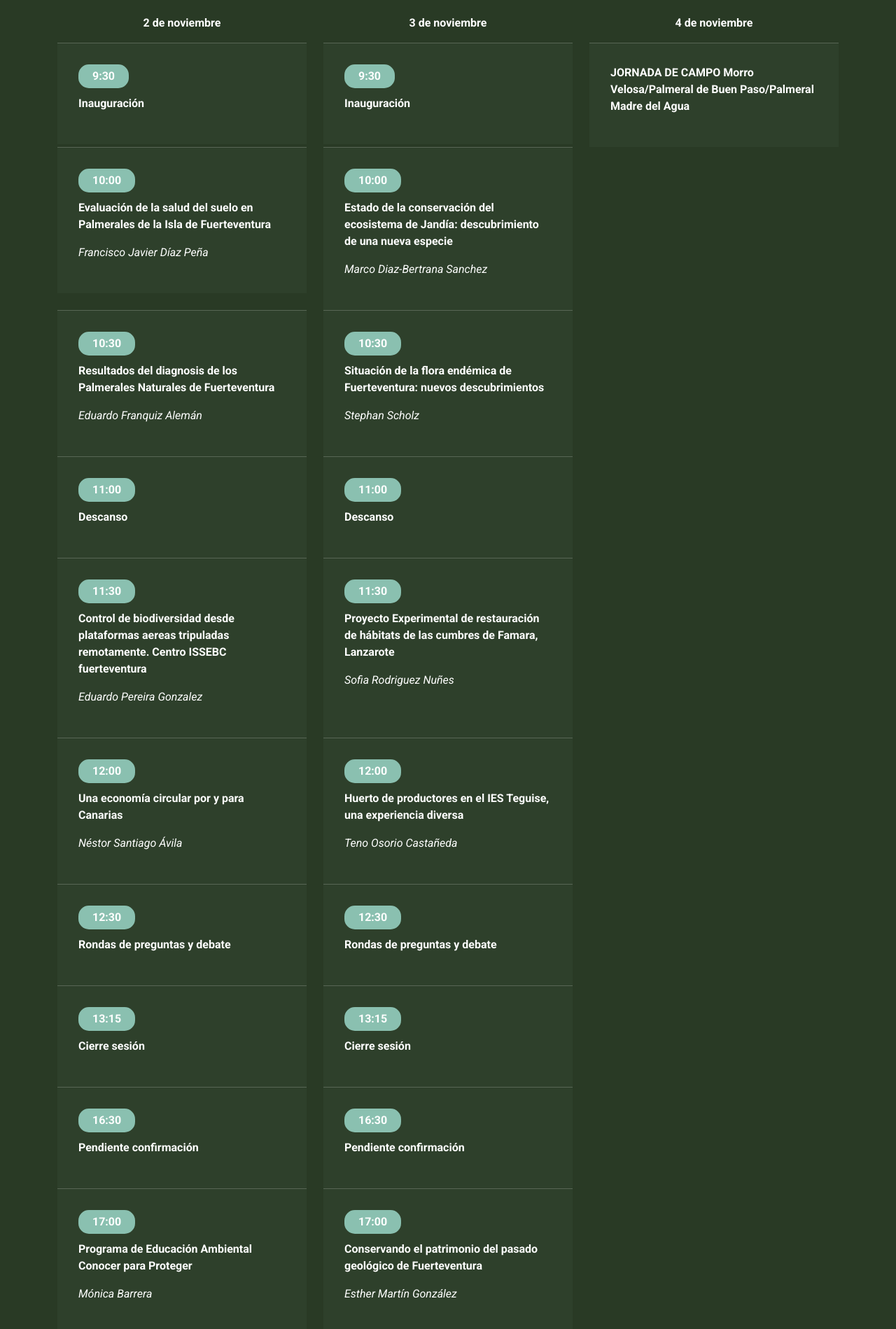
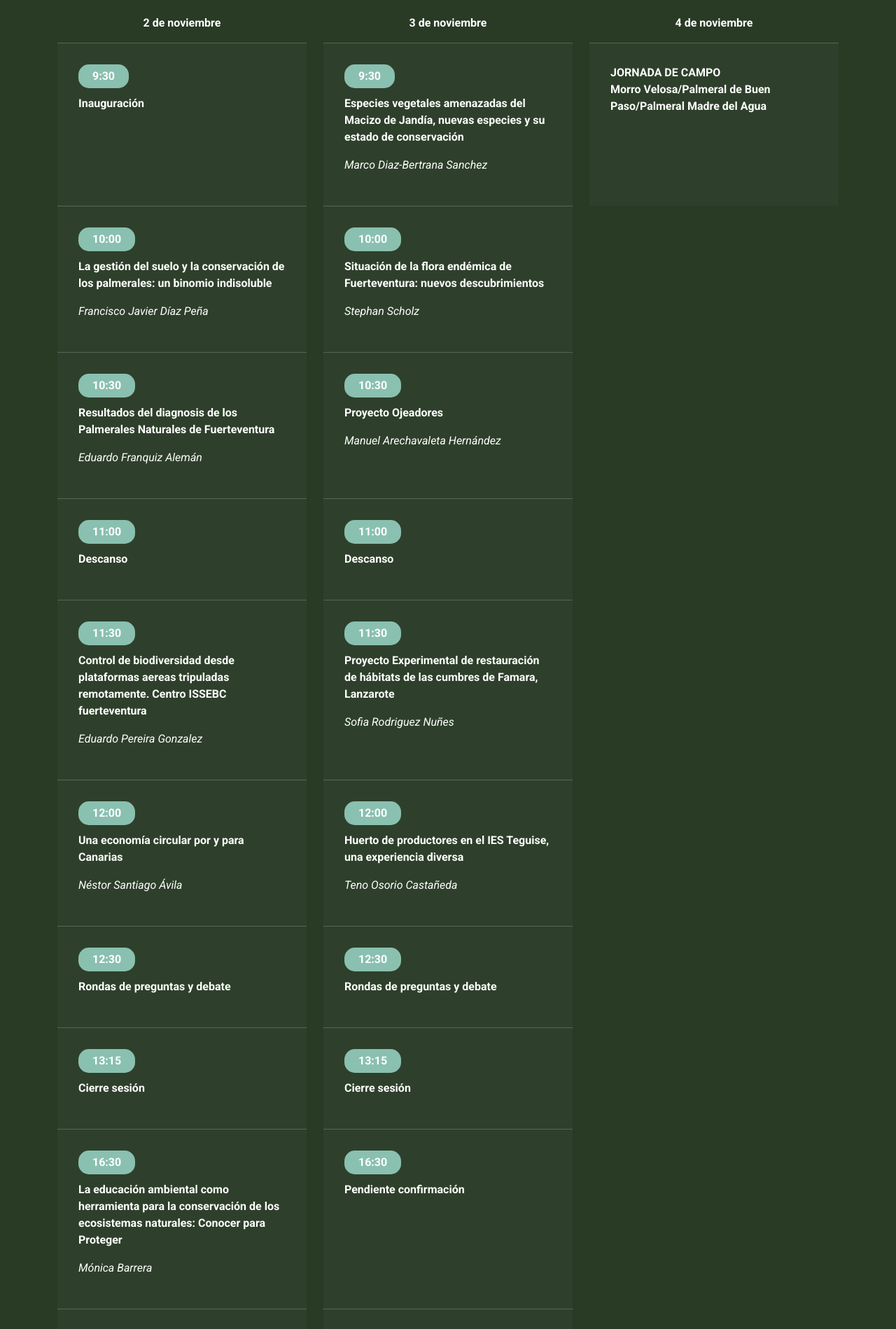
Before and after one commit to nicogaucho/CAMA2023, a React (Vite) app: page / in a window 1280 px wide. Shown: the part 1920-3819 px from the top of the page at 70% size. Built offline with nearby package versions, Linux system fonts and the light colour scheme.

Commit message:
fix header image, program 2023

```diff
--- a/src/App.jsx
+++ b/src/App.jsx
@@ -96,7 +96,7 @@ function App() {
               <p className="h2">Programa 2023</p>
             </div>
           </div>
-          <div className="row my-5 d-block d-md-none">
+          <div id='programa_mobile' className="row my-5 d-block d-md-none">
             <div id='2_nov_programa_mobile' className="col-12 col-md-4 time_line_col">
               <p className="fw-bold my-5 text-center">2 de noviembre</p>
               <div className="time_line_program">
@@ -105,7 +105,7 @@ function App() {
               </div>
               <div className="time_line_program">
                 <button>10:00</button>
-                <p className="fw-bold">Evaluación de la salud del suelo en Palmerales de la Isla de Fuerteventura</p>
+                <p className="fw-bold">La gestión del suelo y la conservación de los palmerales: un binomio indisoluble</p>
                 <p className="fst-italic">Francisco Javier Díaz Peña</p>
               </div>
               <div className="time_line_program">
@@ -137,12 +137,12 @@ function App() {
               </div>
               <div className="time_line_program">
                 <button>16:30</button>
-                <p className="fw-bold">Pendiente confirmación</p>
+                <p className="fw-bold">La educación ambiental como herramienta para la conservación de los ecosistemas naturales: Conocer para Proteger</p>
+                <p className="fst-italic">Mónica Barrera</p>
               </div>
               <div className="time_line_program">
                 <button>17:00</button>
-                <p className="fw-bold">Programa de Educación Ambiental Conocer para Proteger</p>
-                <p className="fst-italic">Mónica Barrera</p>
+                <p className="fst-italic">Yayi Martín</p>
               </div>
               <div className="time_line_program">
                 <button>17:30</button>
@@ -166,17 +166,18 @@ function App() {
               <p className="fw-bold my-5 text-center">3 de noviembre</p>
               <div className="time_line_program">
                 <button>9:30</button>
-                <p className="fw-bold">Inauguración</p>
+                <p className="fw-bold">Especies vegetales amenazadas del Macizo de Jandía, nuevas especies y su estado de conservación</p>
+                <p className="fst-italic">Marco Diaz-Bertrana Sanchez</p>
               </div>
               <div className="time_line_program">
                 <button>10:00</button>
-                <p className="fw-bold">Estado de la conservación del ecosistema de Jandía: descubrimiento de una nueva especie</p>
-                <p className="fst-italic">Marco Diaz-Bertrana Sanchez</p>
+                <p className="fw-bold">Situación de la flora endémica de Fuerteventura: nuevos descubrimientos</p>
+                <p className="fst-italic">Stephan Scholz</p>
               </div>
               <div className="time_line_program">
                 <button>10:30</button>
-                <p className="fw-bold">Situación de la flora endémica de Fuerteventura: nuevos descubrimientos</p>
-                <p className="fst-italic">Stephan Scholz</p>
+                <p className="fw-bold">Proyecto Ojeadores</p>
+                <p className="fst-italic">Manuel Arechavaleta Hernández</p>
               </div>
               <div className="time_line_program">
                 <button>11:00</button>
@@ -231,12 +232,12 @@ function App() {
               <p className="fw-bold my-5 text-center">4 de noviembre</p>
               <div className="time_line_program">
                 <p className="fw-bold">
-                JORNADA DE CAMPO Morro Velosa/Palmeral de Buen Paso/Palmeral Madre del Agua
+                JORNADA DE CAMPO <br /> Morro Velosa/Palmeral de Buen Paso/Palmeral Madre del Agua
                 </p>
               </div>
             </div>
           </div>
-          <div className="row my-5 d-none d-md-block">
+          <div id='programa_desktop' className="row my-5 d-none d-md-block">
             <div className="col-12">
               <div className="row">
                 <div className="col-4 text-center">
@@ -253,7 +254,7 @@ function App() {
             <div className="col-12">
               <div className="row">
                 <div className="col-4">
-                  <div className="time_line_program">
+                  <div className="time_line_program h-100">
                     <button>9:30</button>
                     <p className="fw-bold">Inauguración</p>
                   </div>
@@ -261,12 +262,13 @@ function App() {
                 <div className="col-4">
                   <div className="time_line_program">
                     <button>9:30</button>
-                    <p className="fw-bold">Inauguración</p>
+                    <p className="fw-bold">Especies vegetales amenazadas del Macizo de Jandía, nuevas especies y su estado de conservación</p>
+                    <p className="fst-italic">Marco Diaz-Bertrana Sanchez</p>
                   </div>
                 </div>
                 <div className="col-4">
-                  <div className="time_line_program">
-                    <p className="fw-bold">JORNADA DE CAMPO Morro Velosa/Palmeral de Buen Paso/Palmeral Madre del Agua</p>
+                  <div className="time_line_program h-100">
+                    <p className="fw-bold">JORNADA DE CAMPO <br /> Morro Velosa/Palmeral de Buen Paso/Palmeral Madre del Agua</p>
                   </div>
                 </div>
               </div>
@@ -276,15 +278,15 @@ function App() {
                 <div className="col-4">
                   <div className="time_line_program">
                     <button>10:00</button>
-                    <p className="fw-bold">Evaluación de la salud del suelo en Palmerales de la Isla de Fuerteventura</p>
+                    <p className="fw-bold">La gestión del suelo y la conservación de los palmerales: un binomio indisoluble</p>
                     <p className="fst-italic">Francisco Javier Díaz Peña</p>
                   </div>
                 </div>
                 <div className="col-4">
                   <div className="time_line_program">
                   <button>10:00</button>
-                    <p className="fw-bold">Estado de la conservación del ecosistema de Jandía: descubrimiento de una nueva especie</p>
-                    <p className="fst-italic">Marco Diaz-Bertrana Sanchez</p>
+                    <p className="fw-bold">Situación de la flora endémica de Fuerteventura: nuevos descubrimientos</p>
+                    <p className="fst-italic">Stephan Scholz</p>
                   </div>
                 </div>
               </div>
@@ -299,10 +301,10 @@ function App() {
                   </div>
                 </div>
                 <div className="col-4">
-                  <div className="time_line_program">
+                  <div className="time_line_program h-100">
                     <button>10:30</button>
-                    <p className="fw-bold">Situación de la flora endémica de Fuerteventura: nuevos descubrimientos</p>
-                    <p className="fst-italic">Stephan Scholz</p>
+                    <p className="fw-bold">Proyecto Ojeadores</p>
+                    <p className="fst-italic">Manuel Arechavaleta Hernández</p>
                   </div>
                 </div>
               </div>
@@ -396,11 +398,12 @@ function App() {
                 <div className="col-4">
                   <div className="time_line_program">
                     <button>16:30</button>
-                    <p className="fw-bold">Pendiente confirmación</p>
+                    <p className="fw-bold">La educación ambiental como herramienta para la conservación de los ecosistemas naturales: Conocer para Proteger</p>
+                    <p className="fst-italic">Mónica Barrera</p>
                   </div>
                 </div>
                 <div className="col-4">
-                  <div className="time_line_program">
+                  <div className="time_line_program h-100">
                     <button>16:30</button>
                     <p className="fw-bold">Pendiente confirmación</p>
                   </div>
@@ -410,10 +413,9 @@ function App() {
             <div className="col-12">
               <div className="row">
                 <div className="col-4">
-                  <div className="time_line_program">
+                  <div className="time_line_program h-100">
                     <button>17:00</button>
-                    <p className="fw-bold">Programa de Educación Ambiental Conocer para Proteger</p>
-                    <p className="fst-italic">Mónica Barrera</p>
+                    <p className="fst-italic">Yayi Martín</p>
                   </div>
                 </div>
                 <div className="col-4">
```
Also changed, not shown: 1 other file (tests, documents, lock files or other folders).
